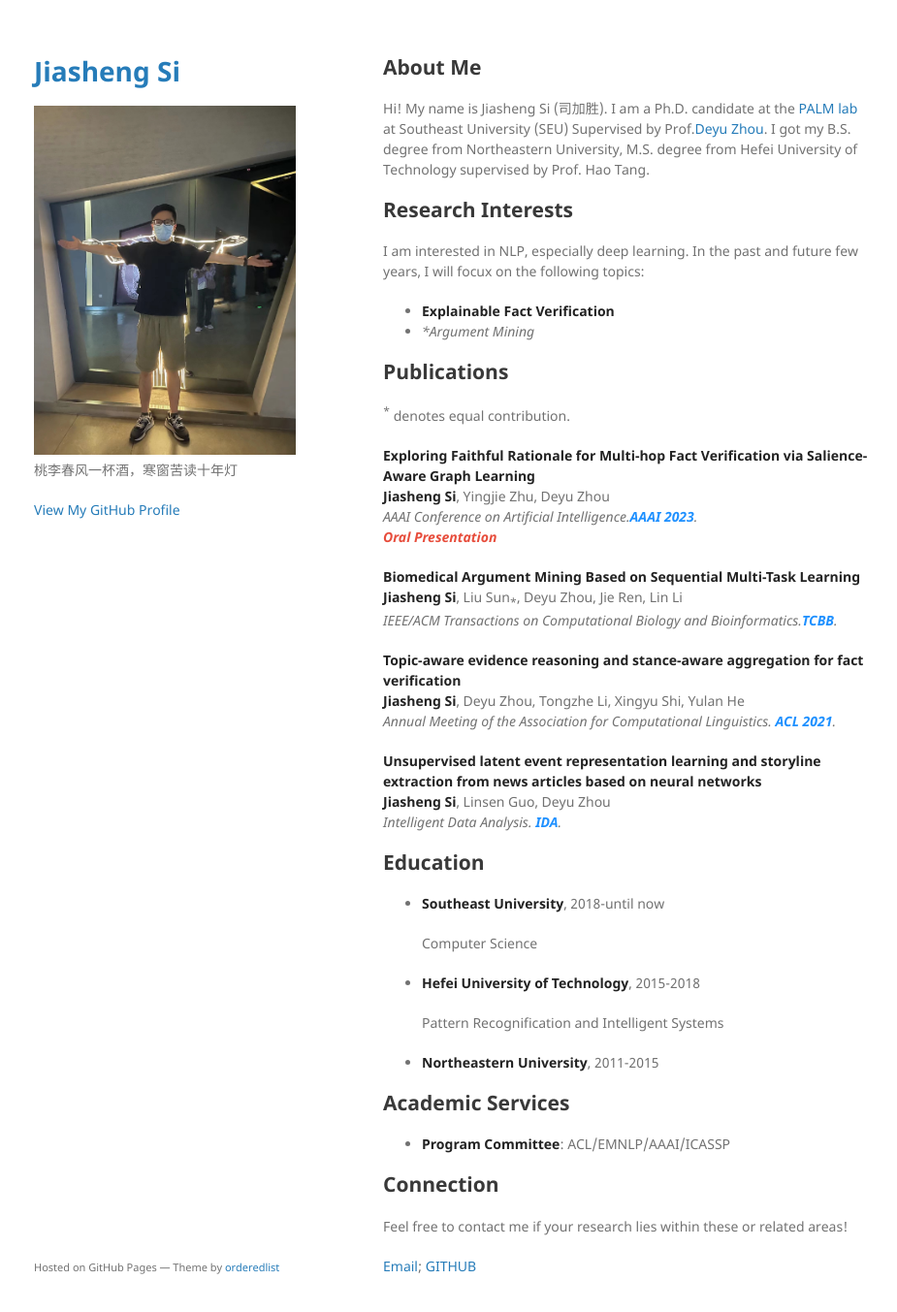
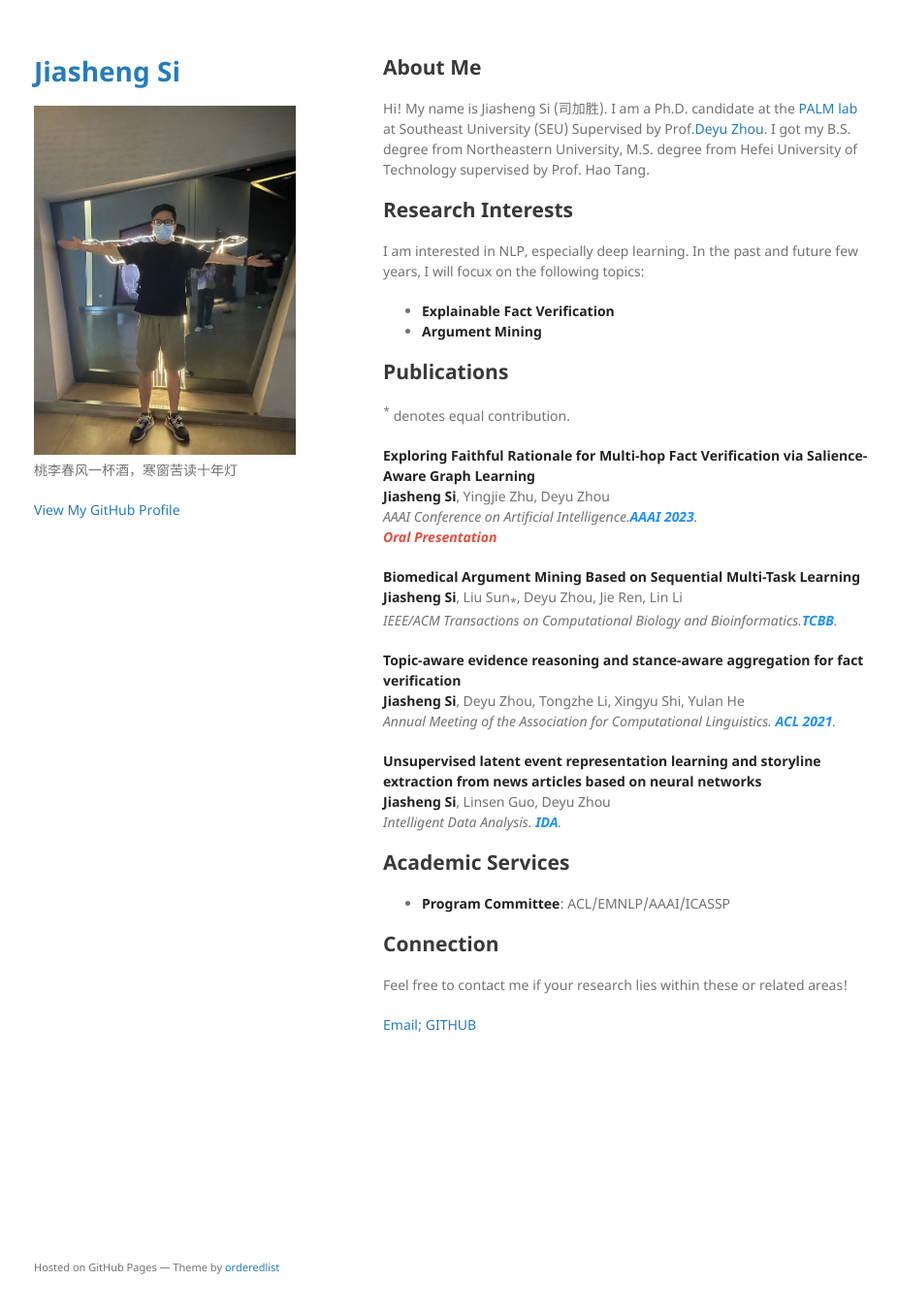
Before and after one commit to jasenchn/jasenchn.github.io, a Jekyll site: the page built from index.md, in a window 1280 px wide and 1386 px high. Shown: the top 1353 px of the window at 97% size, without its empty margins (175-1100 px from the left). Built offline with Jekyll 4.4.1, drawn with Linux system fonts in a browser that asks for light colours; our own code applies the rules of GitHub Pages for plain Markdown files.

Commit message:
Update index.md

```diff
--- a/index.md
+++ b/index.md
@@ -13,7 +13,7 @@ I am interested in NLP, especially deep learning.
 In the past and future few years,
 I will focux on the following topics:
 - **Explainable Fact Verification**
-- **Argument Mining*
+- **Argument Mining**
 
 
 ## Publications
@@ -67,20 +67,6 @@ I will focux on the following topics:
 
 
 
-## Education
-
-- **Southeast University**, 2018-until now
-
-  Computer Science
-
-- **Hefei University of Technology**, 2015-2018
-
-  Pattern Recognification and Intelligent Systems
-
-- **Northeastern University**, 2011-2015
-
-
-
 ## Academic Services
 - **Program Committee**: ACL/EMNLP/AAAI/ICASSP
 
```
